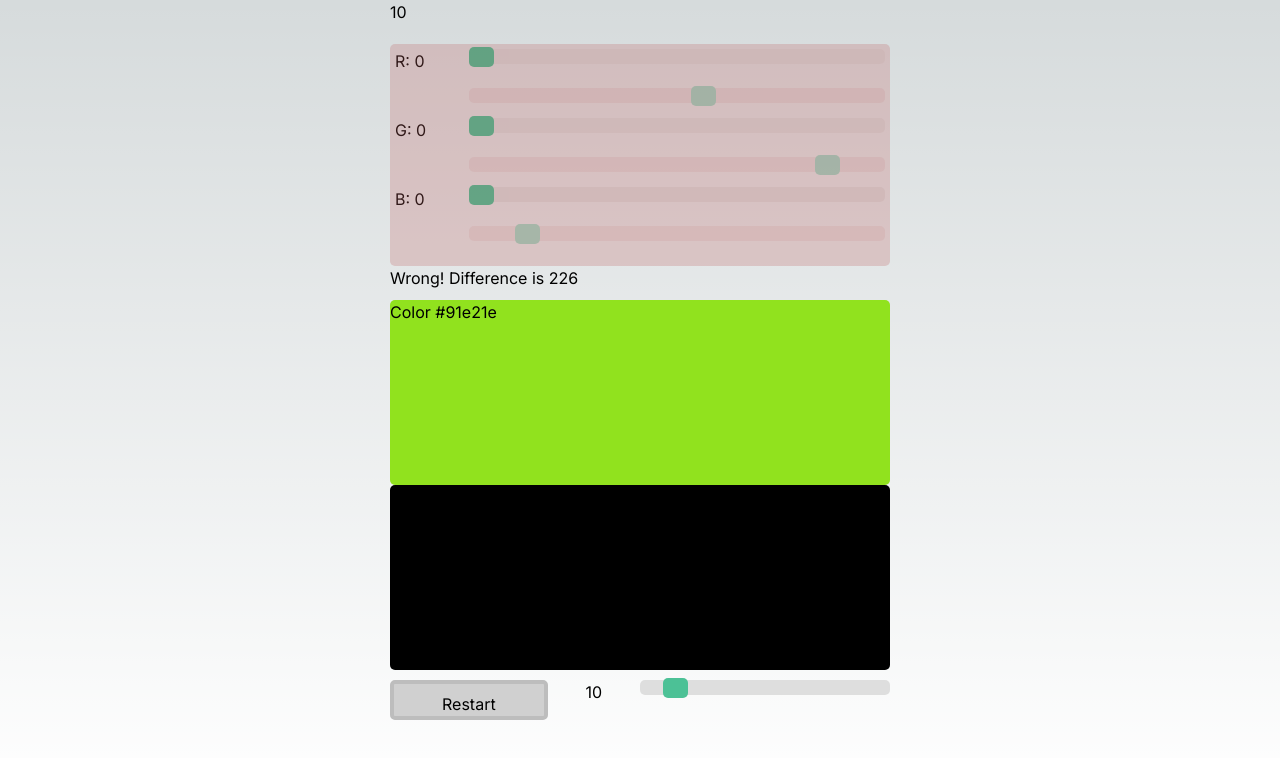
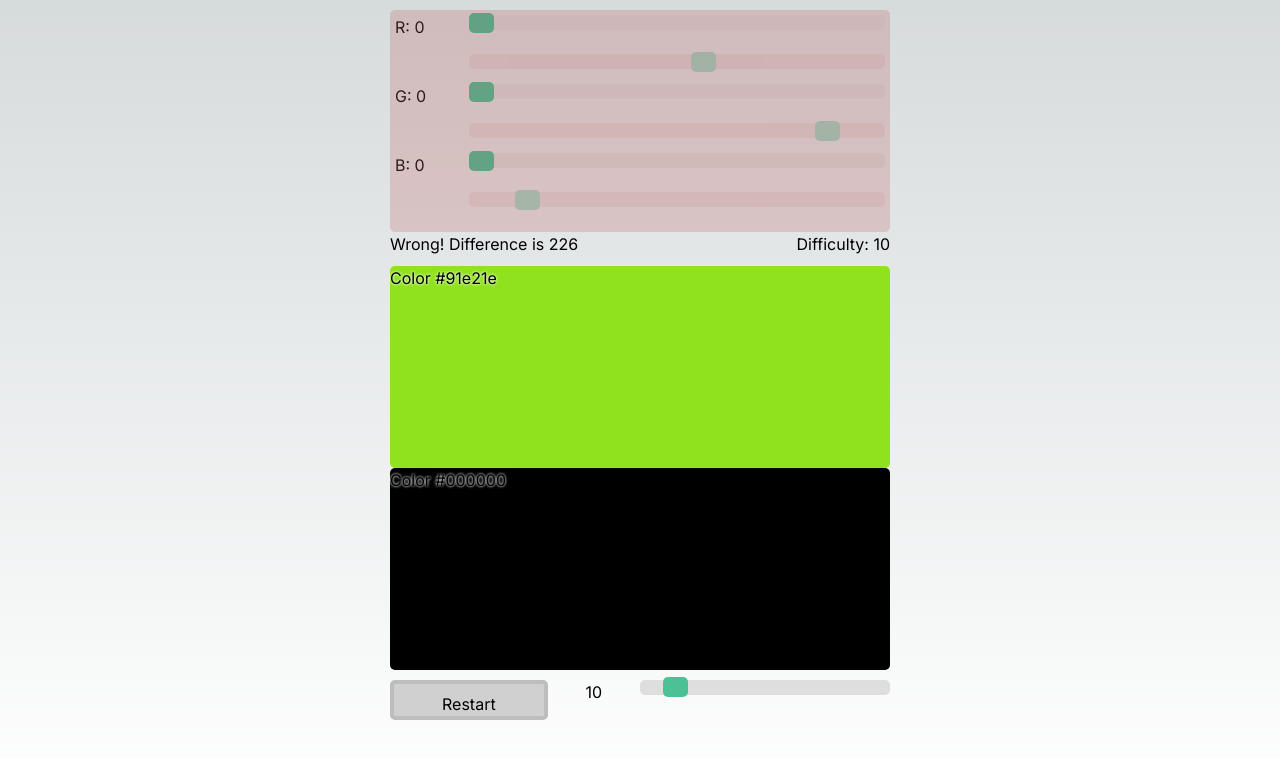
Before and after one commit to Renegatto/color-game-react, a Next.js app: page / in a window 1280 px wide. Both pictures are taken after a click on the button "Pick". Shown: the top 758 px of the page. Built offline with nearby package versions, Linux system fonts and the light colour scheme.

Commit message:
Make info bar

```diff
--- a/src/app/MyComponent.scss
+++ b/src/app/MyComponent.scss
@@ -88,6 +88,11 @@
   flex-direction: column;
   justify-content: flex-start;
 }
+.info-bar {
+  display: flex;
+  flex-direction: row;
+  justify-content: space-between;
+}
 .colored-background {
   @include border-radius;
   // @include color-window-size;
@@ -101,6 +106,11 @@
     height: 50%;
     min-height: 50px;
     position: relative;
+    text-shadow: // text background may be dark
+      1px 1px 2px rgba(255, 255, 255, 0.369),
+      -1px 1px 2px rgba(255, 255, 255, 0.369),
+      1px -1px 2px rgba(255, 255, 255, 0.369),
+      -1px -1px 2px rgba(255, 255, 255, 0.369);
   };
   &.background {
     height: 100%;
--- a/src/app/MyComponent.tsx
+++ b/src/app/MyComponent.tsx
@@ -6,6 +6,12 @@ import { Color, Option, colorToCode, Current, eachIsClose, makeState, randomColo
 type Props = {
   color: Color,
 }
+
+type OutcomeAlg<A> = {
+  victory: A,
+  defeat: A,
+}
+type Outcome = { match: <C>(alg: OutcomeAlg<C>) => C }
 
 type OngoingGameStateAlg<A> = {
   playing: A,
@@ -92,8 +98,15 @@ export const GameRound: FC<GameRoundProps> = ({
     })
     )
   }
+  const roundResult = GameState.current.match({
+    playing: None,
+    ended: (failed,difference) =>
+      Some({
+        outcome: { match: alg => failed ? alg.defeat : alg.victory} as Outcome,
+        difference: Math.round(difference),
+      })
+  })
   return <div className="game-round">
-    {Difficulty.current}
     <ColorPicker
       disabledWith={
         GameState.current.match({
@@ -103,9 +116,9 @@ export const GameRound: FC<GameRoundProps> = ({
       }
       update={PickedColor.update}
     />
+    <InfoBar state={{Difficulty}} roundResult={roundResult}/>
     {GameState.current.match({
       playing: <>
-        <br />
         <div className="colored-background">
           <ColoredBackground color={actualColor} child={<></>} />
         </div>
@@ -117,8 +130,7 @@ export const GameRound: FC<GameRoundProps> = ({
           Pick
         </button>
       </>,
-      ended: (failed, difference) => <>
-        {failed ? "Wrong!" : "Correct!"} Difference is {Math.round(difference)}<br />
+      ended: () => <>
         <div className="colored-background">
           <ColorsComparison color={actualColor} color2={PickedColor.current} />
         </div>
@@ -134,6 +146,26 @@ export const GameRound: FC<GameRoundProps> = ({
         </div>
       </>,
     })}
+  </div>
+}
+
+export const InfoBar: FC<{
+  roundResult: Option<{outcome: Outcome, difference: number}>,
+  state: Current<DifficultyState>
+}> =
+  ({roundResult,state: {Difficulty}}) => {
+  return <div className="info-bar">
+    {roundResult.match({
+      none: <div style={{visibility: "hidden"}}></div>,
+      some: ({outcome,difference}) =>
+        <div>
+          {outcome.match({
+            victory: "Great job!",
+            defeat: "Wrong!",
+          })} Difference is {difference}
+        </div>,
+    })}
+    <div>Difficulty: {Difficulty.current}</div>
   </div>
 }
 
```
